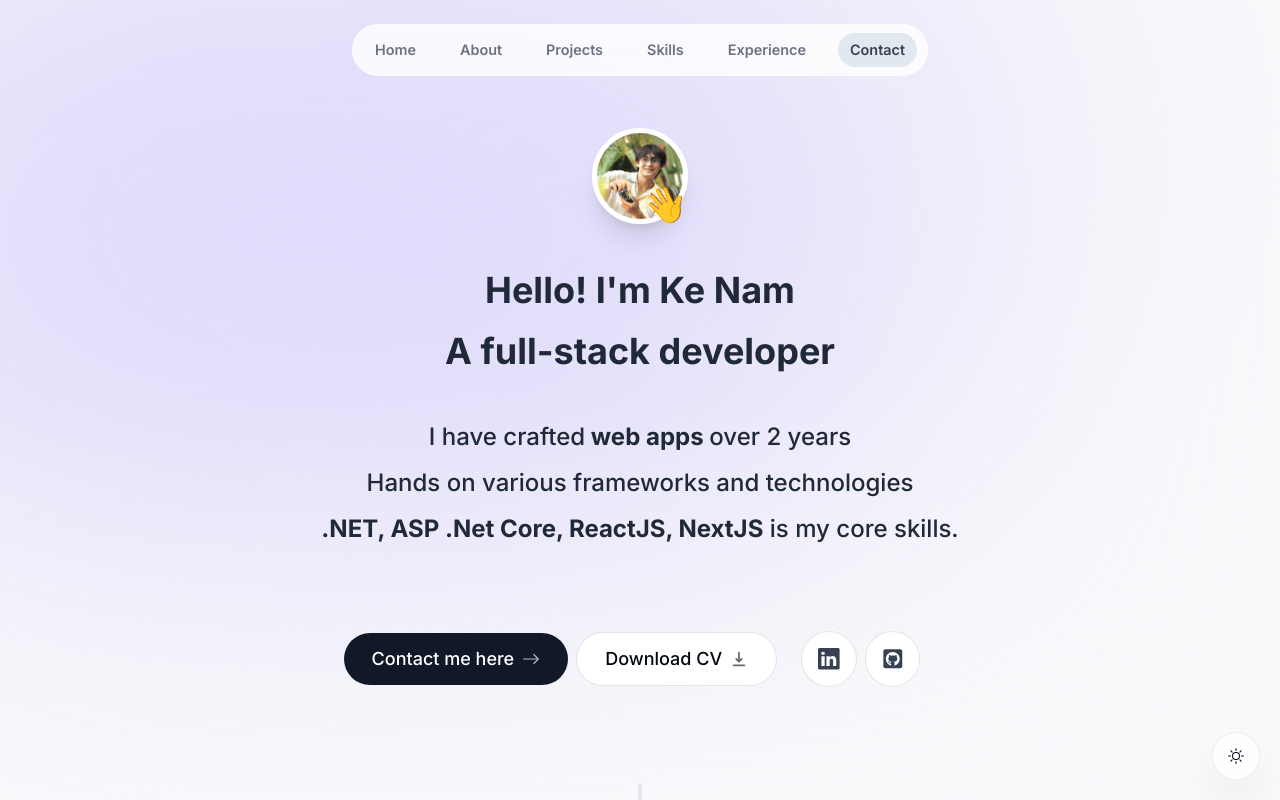
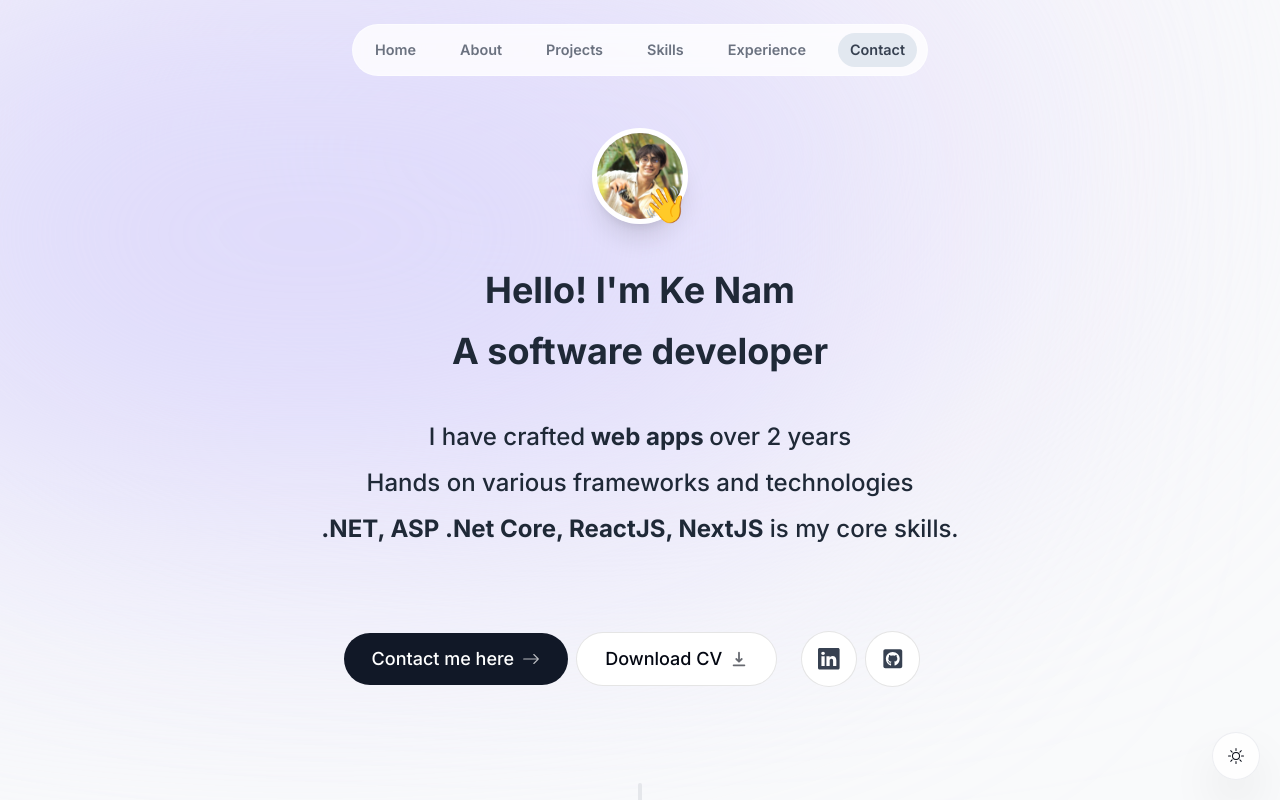
Before and after one commit to namke-dev/portfolio_namke_dev, a Next.js app: page / in a window 1280 px wide. Shown: the top 800 px of the page. Built offline with nearby package versions, Linux system fonts and the light colour scheme; no server answers.

Commit message:
update intro content

```diff
--- a/components/intro.tsx
+++ b/components/intro.tsx
@@ -71,7 +71,7 @@ export default function Intro() {
         animate={{ opacity: 1, y: 0 }}
       >
         <p className="font-bold">Hello! I'm Ke Nam </p>
-        <p className="font-bold">A full-stack developer</p>
+        <p className="font-bold">A software developer</p>
 
         <div className="text-base sm:text-2xl !leading-[1.9] mt-[2rem]">
           <p>
```
